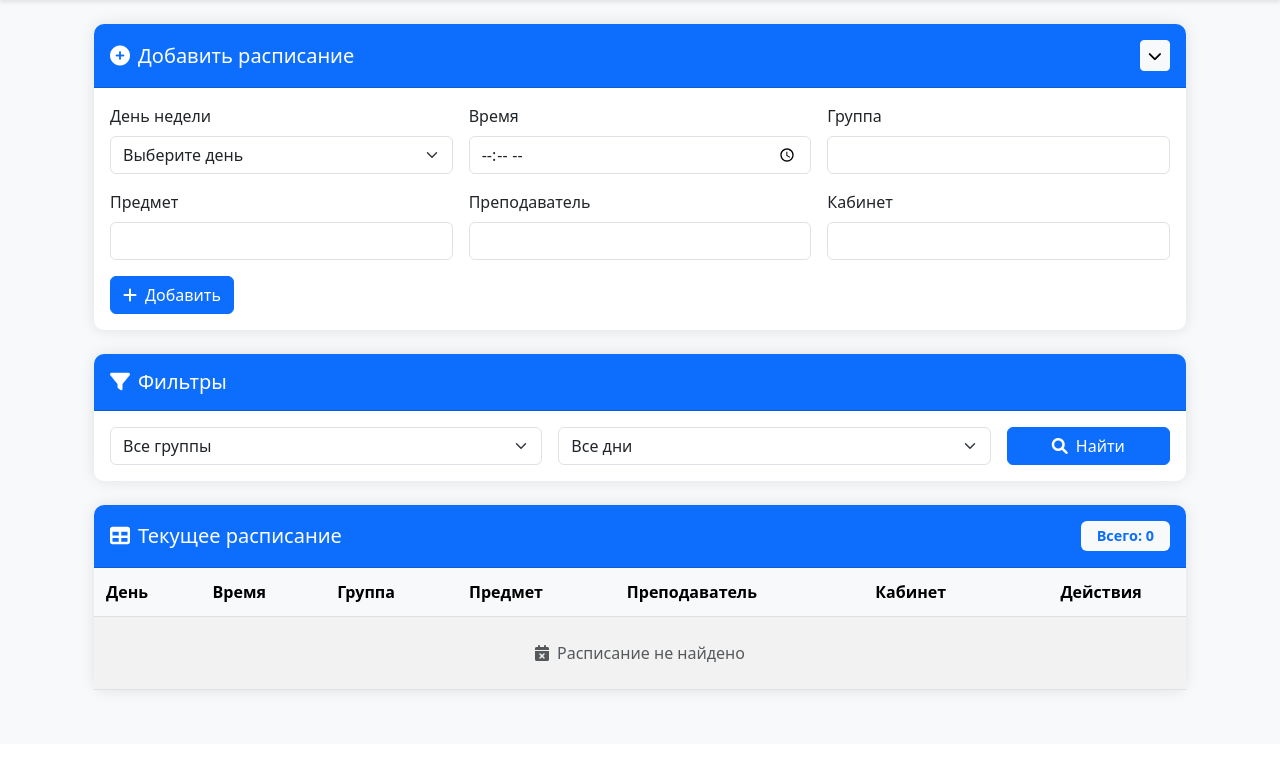
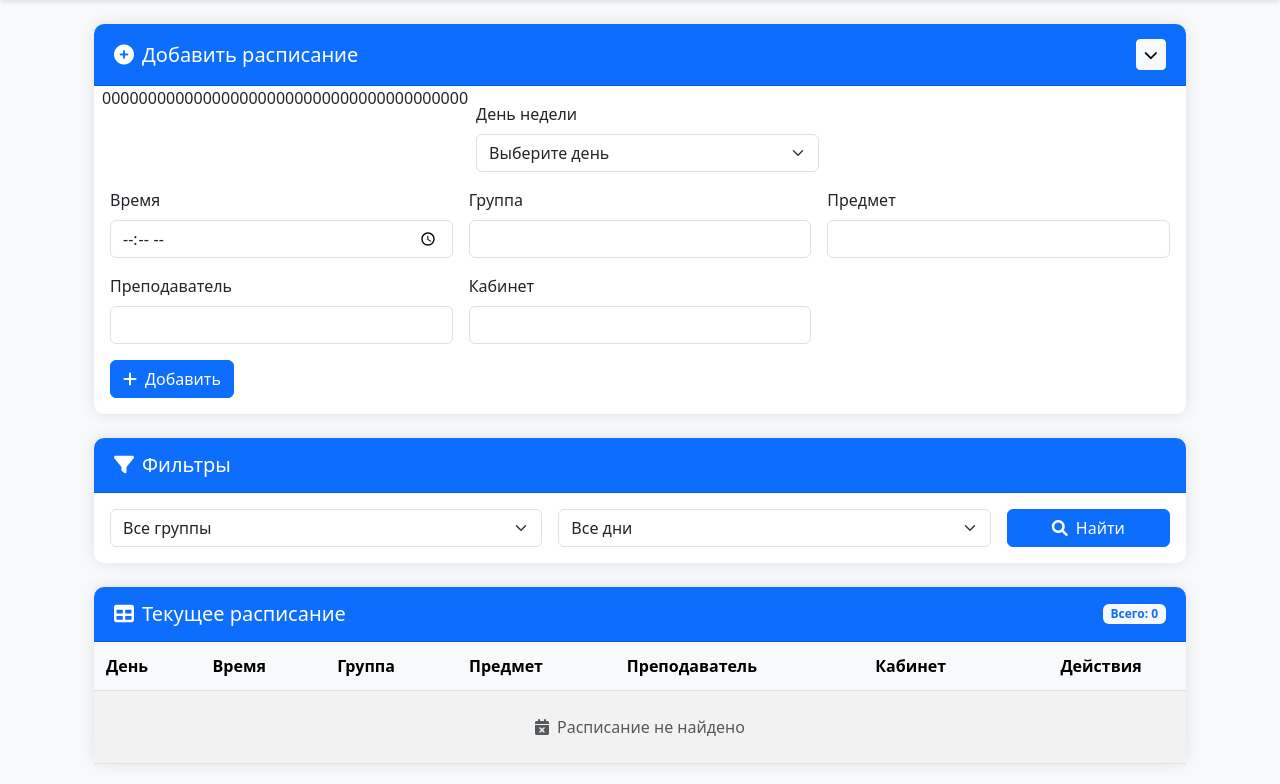
Before and after one commit to damir7182/college-schedule, a Flask app: page /schedule in a window 1280 px wide. Shown: the part 56-840 px from the top of the page. Before the commit the page ends 752 px from the top, so only its background shows below. Run offline with Flask 2, Linux system fonts and the light colour scheme; a user stored in the database is signed in; data that the repository does not hold is empty; some libraries are stand-ins or nearby versions.

Commit message:
Update schedule.html

```diff
--- a/templates/schedule.html
+++ b/templates/schedule.html
@@ -15,10 +15,12 @@
         <div class="collapse show" id="addScheduleForm">
             <div class="card-body">
                 <form method="POST" action="{{ url_for('add_schedule') }}" class="row g-3">
+                    {{ csrf_token() }}
+
                     <!-- День недели -->
                     <div class="col-md-4">
-                        <label class="form-label">День недели</label>
-                        <select name="day" class="form-select" required>
+                        <label for="day" class="form-label">День недели</label>
+                        <select id="day" name="day" class="form-select" required>
                             <option value="">Выберите день</option>
                             {% for day in ['Понедельник', 'Вторник', 'Среда', 'Четверг', 'Пятница', 'Суббота'] %}
                             <option value="{{ day }}">{{ day }}</option>
@@ -28,37 +30,37 @@
 
                     <!-- Время -->
                     <div class="col-md-4">
-                        <label class="form-label">Время</label>
-                        <input type="time" name="time" class="form-control" required>
+                        <label for="time" class="form-label">Время</label>
+                        <input type="time" id="time" name="time" class="form-control" required>
                     </div>
 
                     <!-- Группа -->
                     <div class="col-md-4">
-                        <label class="form-label">Группа</label>
-                        <input type="text" name="group_name" class="form-control" list="groupList" required>
+                        <label for="group_name" class="form-label">Группа</label>
+                        <input type="text" id="group_name" name="group_name" class="form-control" list="groupList" required>
                         <datalist id="groupList">
                             {% for group in groups %}
-                            <option value="{{ group }}">
+                            <option value="{{ group }}"></option>
                             {% endfor %}
                         </datalist>
                     </div>
 
                     <!-- Предмет -->
                     <div class="col-md-4">
-                        <label class="form-label">Предмет</label>
-                        <input type="text" name="subject" class="form-control" required>
+                        <label for="subject" class="form-label">Предмет</label>
+                        <input type="text" id="subject" name="subject" class="form-control" required>
                     </div>
 
                     <!-- Преподаватель -->
                     <div class="col-md-4">
-                        <label class="form-label">Преподаватель</label>
-                        <input type="text" name="teacher" class="form-control" required>
+                        <label for="teacher" class="form-label">Преподаватель</label>
+                        <input type="text" id="teacher" name="teacher" class="form-control" required>
                     </div>
 
                     <!-- Кабинет -->
                     <div class="col-md-4">
-                        <label class="form-label">Кабинет</label>
-                        <input type="text" name="room" class="form-control" required>
+                        <label for="room" class="form-label">Кабинет</label>
+                        <input type="text" id="room" name="room" class="form-control" required>
                     </div>
 
                     <!-- Кнопка добавления -->
@@ -80,7 +82,7 @@
             </h5>
         </div>
         <div class="card-body">
-            <form method="GET" class="row g-3">
+            <form method="GET" action="" class="row g-3">
                 <!-- Фильтр по группе -->
                 <div class="col-md-5">
                     <select name="group" class="form-select">
@@ -97,7 +99,7 @@
                 <div class="col-md-5">
                     <select name="day" class="form-select">
                         <option value="">Все дни</option>
-                        {% for day in days %}
+                        {% for day in ['Понедельник', 'Вторник', 'Среда', 'Четверг', 'Пятница', 'Суббота'] %}
                         <option value="{{ day }}" {% if selected_day == day %}selected{% endif %}>
                             {{ day }}
                         </option>
@@ -150,7 +152,7 @@
                                 <td class="text-center">
                                     <a href="{{ url_for('delete_schedule', id=schedule.id) }}"
                                        class="btn btn-danger btn-sm"
-                                       onclick="return confirm('Вы уверены, что хотите удалить это расписание?')">
+                                       data-bs-toggle="tooltip" data-bs-placement="top" title="Удалить расписание">
                                         <i class="fas fa-trash"></i>
                                     </a>
                                 </td>
@@ -169,35 +171,4 @@
         </div>
     </div>
 </div>
-
-<!-- Добавляем стили -->
-<style>
-.card {
-    border: none;
-    box-shadow: 0 0 15px rgba(0,0,0,0.1);
-    margin-bottom: 20px;
-}
-
-.card-header {
-    padding: 1rem;
-}
-
-.table th {
-    font-weight: 600;
-}
-
-.form-control:focus, .form-select:focus {
-    border-color: #0d6efd;
-    box-shadow: 0 0 0 0.25rem rgba(13,110,253,.25);
-}
-
-.btn-sm {
-    padding: 0.25rem 0.5rem;
-}
-
-.badge {
-    font-size: 0.9rem;
-    padding: 0.5rem 1rem;
-}
-</style>
 {% endblock %}
```
